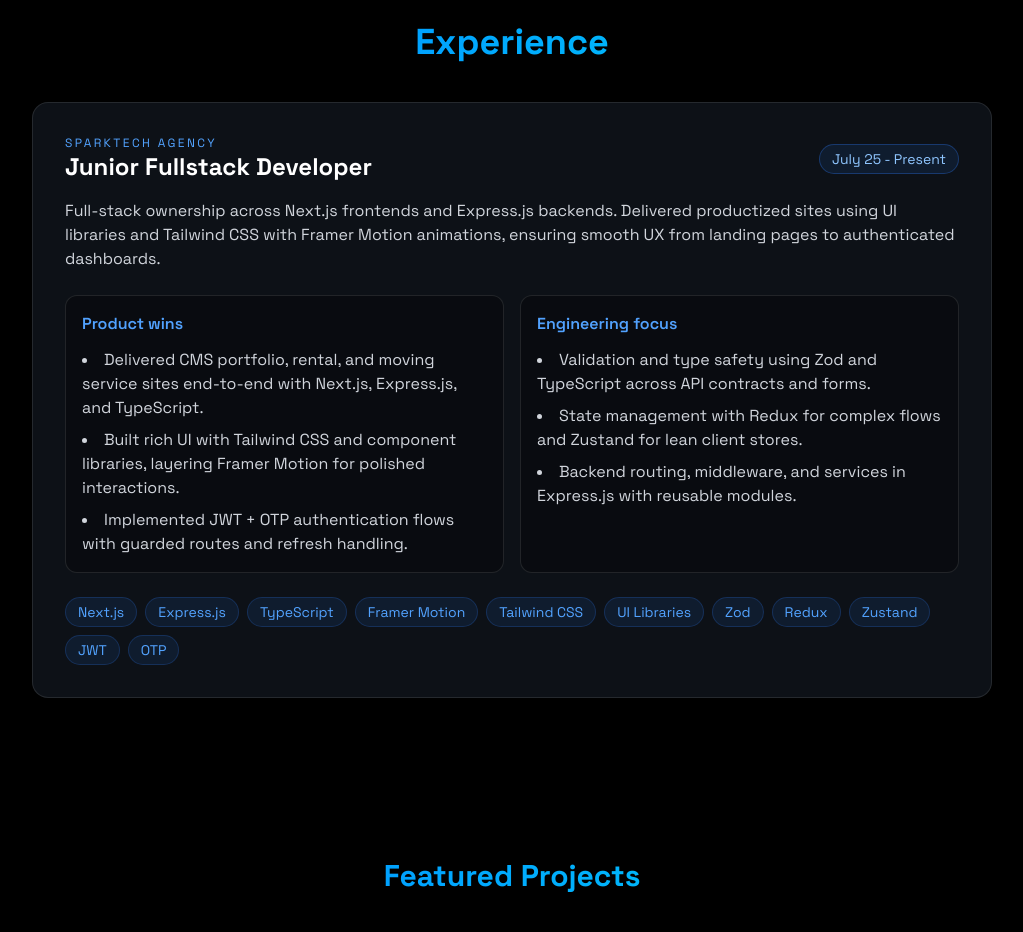
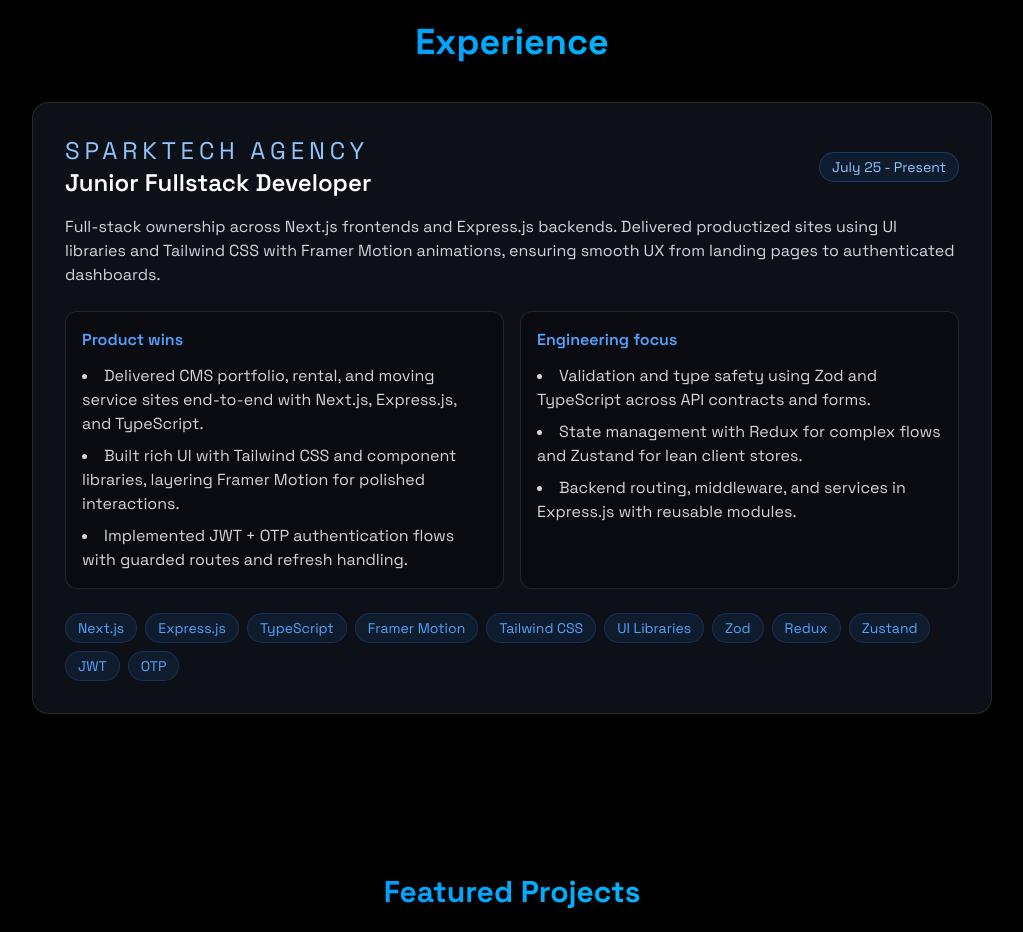
Before and after one commit to Shourov98/my-portfolio, a React (Vite) app: page / in a window 1280 px wide. Shown: the part 2020-2952 px from the top of the page, without its empty margins (128-1151 px from the left). Built offline with nearby package versions, Linux system fonts and the light colour scheme.

Commit message:
[fix]: text style of Company name

```diff
--- a/src/components/sections/Experience.jsx
+++ b/src/components/sections/Experience.jsx
@@ -27,8 +27,8 @@
           <div className="rounded-2xl p-6 md:p-8 border border-white/10 hover:border-blue-500/50 transition-all hover:-translate-y-1 bg-[#0d1117] backdrop-blur-sm shadow-xl">
             <div className="flex flex-col md:flex-row md:items-center md:justify-between gap-4">
               <div>
-                <p className="text-xs uppercase tracking-[0.2em] text-blue-400">Sparktech Agency</p>
-                <h3 className="text-2xl font-bold text-white">Junior Fullstack Developer</h3>
+                <p className="text-2xl uppercase tracking-[0.2em] text-blue-300">Sparktech Agency</p>
+                <h3 className="text-2xl font-semibold text-white">Junior Fullstack Developer</h3>
               </div>
               <span className="self-start md:self-auto bg-blue-500/10 text-blue-300 px-3 py-1 rounded-full text-sm border border-blue-500/30">
                 July 25 - Present
```
